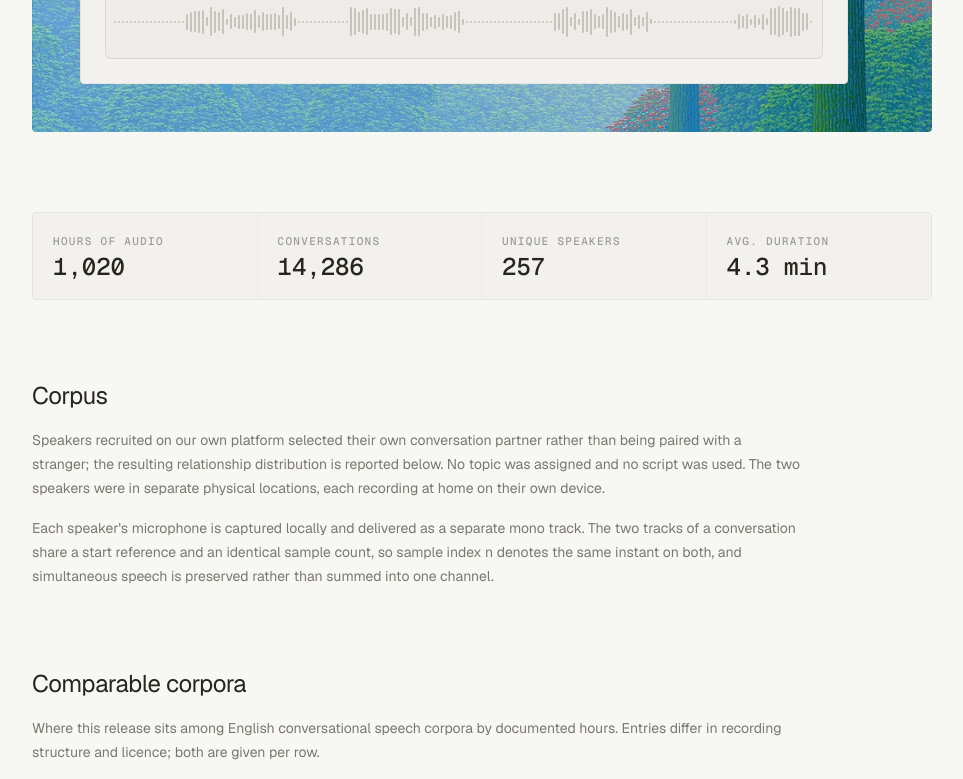
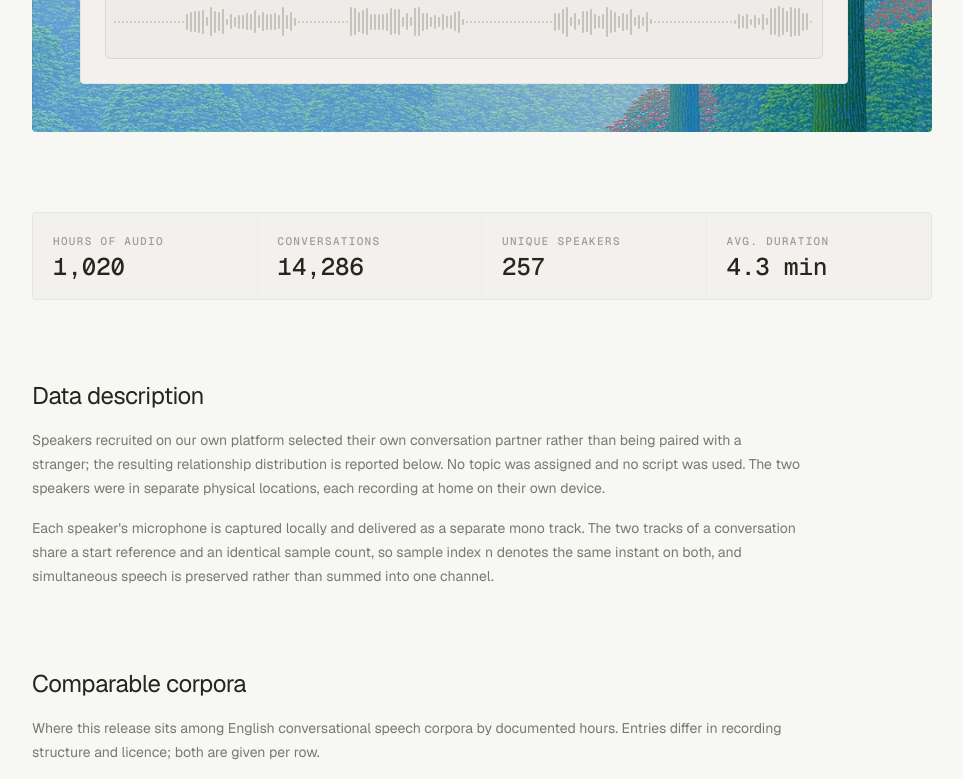
Before and after one commit to MatiasVoldbyDrejer/theagenticintelligencecompany, a Next.js app: page /dataset in a window 1280 px wide. Shown: the part 650-1429 px from the top of the page, without its empty margins (50-1013 px from the left). Built offline with nearby package versions, Linux system fonts and the light colour scheme; a web font is replaced by a local one.

Commit message:
docs(dataset): rename Corpus to Data description
Heading and rail label. The anchor stays #corpus so any link already pointing
there keeps resolving.

Co-Authored-By: Claude Opus 5 (1M context) <noreply@anthropic.com>

```diff
--- a/src/app/dataset/page.tsx
+++ b/src/app/dataset/page.tsx
@@ -41,7 +41,7 @@ export default function DatasetPage() {
 
       <StatsRow stats={dataset.stats} />
 
-      <Section id="corpus" title="Corpus" intro={dataset.description} />
+      <Section id="corpus" title="Data description" intro={dataset.description} />
 
       <Section
         id="comparison"
--- a/src/components/dataset/rail-sections.ts
+++ b/src/components/dataset/rail-sections.ts
@@ -1,6 +1,6 @@
 /** Section order for the rail and the anchors it tracks. */
 export const SECTIONS = [
-  { id: "corpus", label: "Corpus" },
+  { id: "corpus", label: "Data description" },
   { id: "comparison", label: "Comparable corpora" },
   { id: "capture", label: "Recording method" },
   { id: "detail", label: "Specification" },
```
